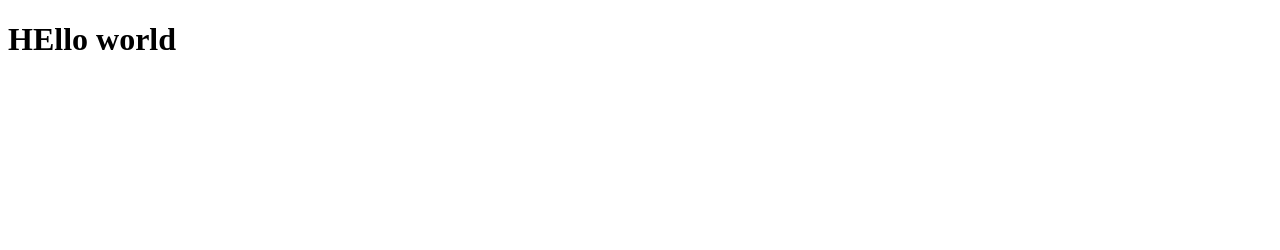
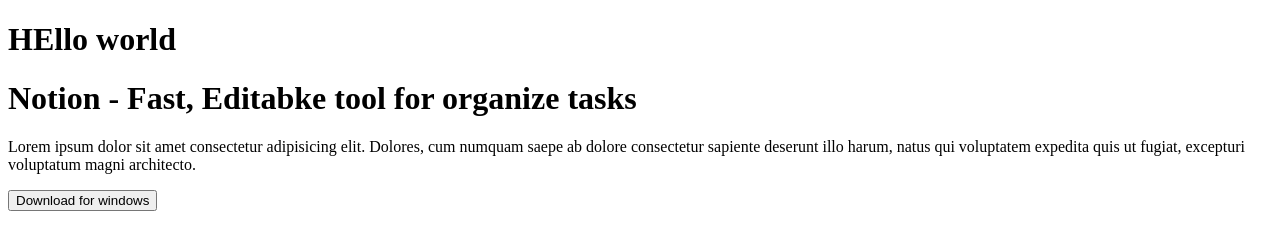
Before and after one commit to Shoxwebdev/first-try, a plain HTML site: page index.html in a window 1280 px wide. Drawn offline with Linux system fonts and the light colour scheme.

Commit message:
new container added to hero section

```diff
--- a/index.html
+++ b/index.html
@@ -8,5 +8,10 @@
   </head>
   <body>
     <h1>HEllo world</h1>
+    <div class="container">
+      <h1>Notion - Fast, Editabke tool for organize tasks</h1>
+      <p>Lorem ipsum dolor sit amet consectetur adipisicing elit. Dolores, cum numquam saepe ab dolore consectetur sapiente deserunt illo harum, natus qui voluptatem expedita quis ut fugiat, excepturi voluptatum magni architecto.</p>
+      <button>Download for windows</button>
+    </div>
   </body>
 </html>
```
